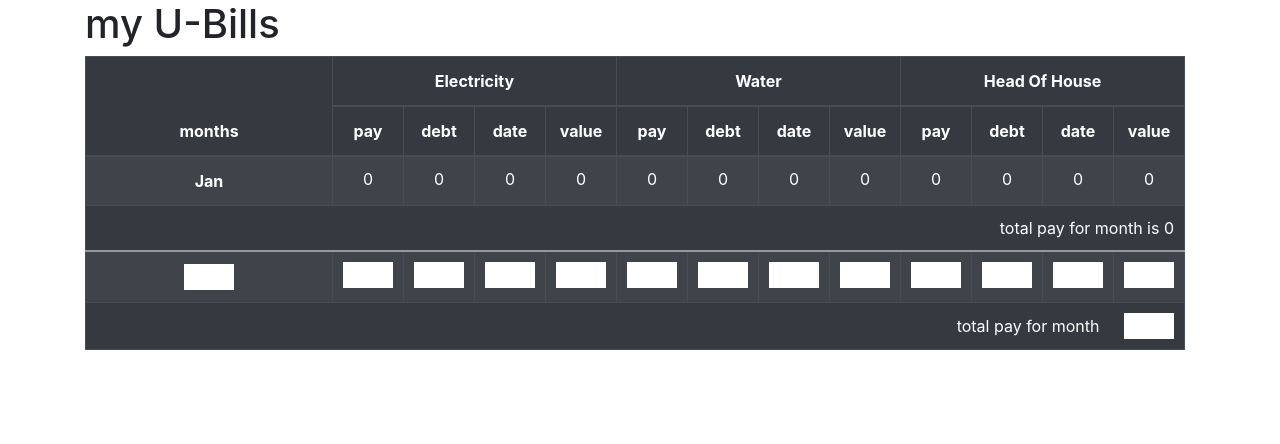
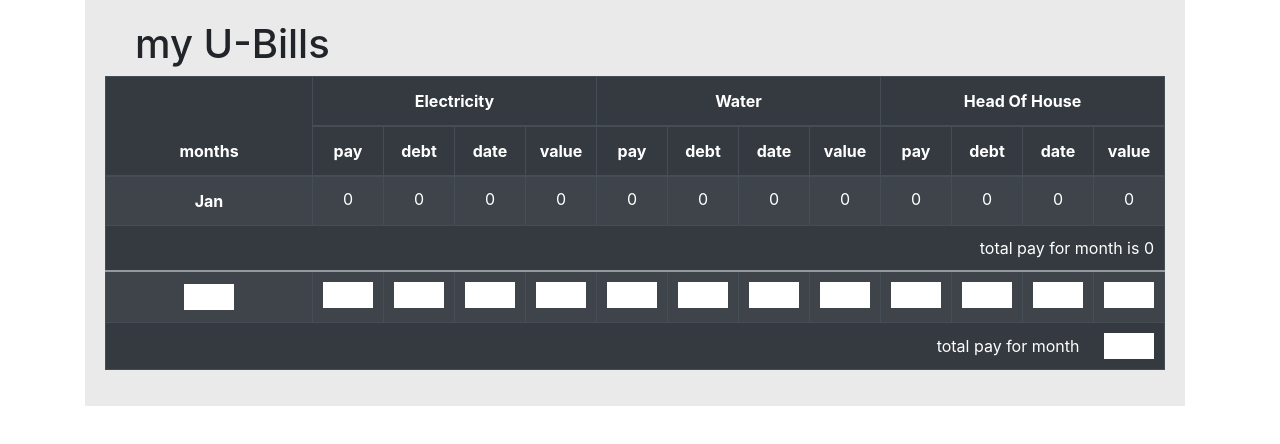
Before and after one commit to sovsianykov/u-bills, a React (Create React App) app: page / in a window 1280 px wide. Shown: the top 444 px of the page. Built offline with nearby package versions, Linux system fonts and the light colour scheme.

Commit message:
old year last

```diff
--- a/src/Components/Layout/Layout.css
+++ b/src/Components/Layout/Layout.css
@@ -1,4 +1,10 @@
 .Content {
     width: 1100px;
+    background: #eaeaea;
+    padding: 20px;
+
 
 }
+h1 {
+    margin-left: 30px;
+}
```
